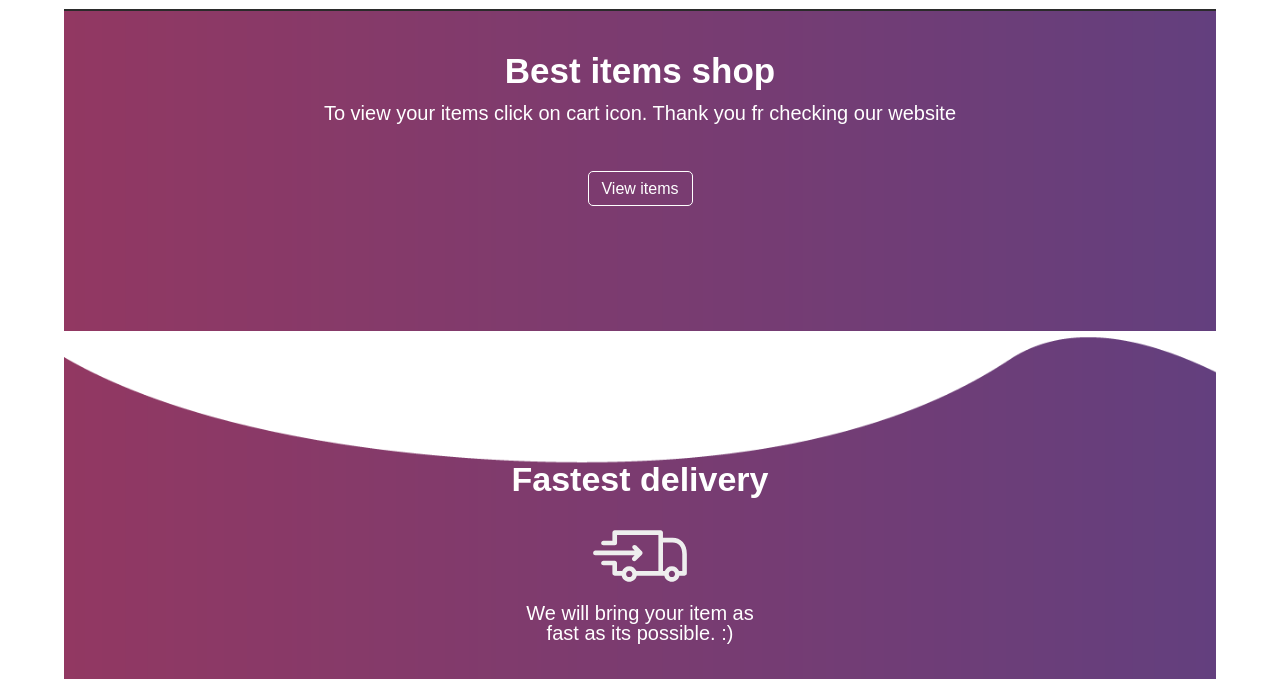
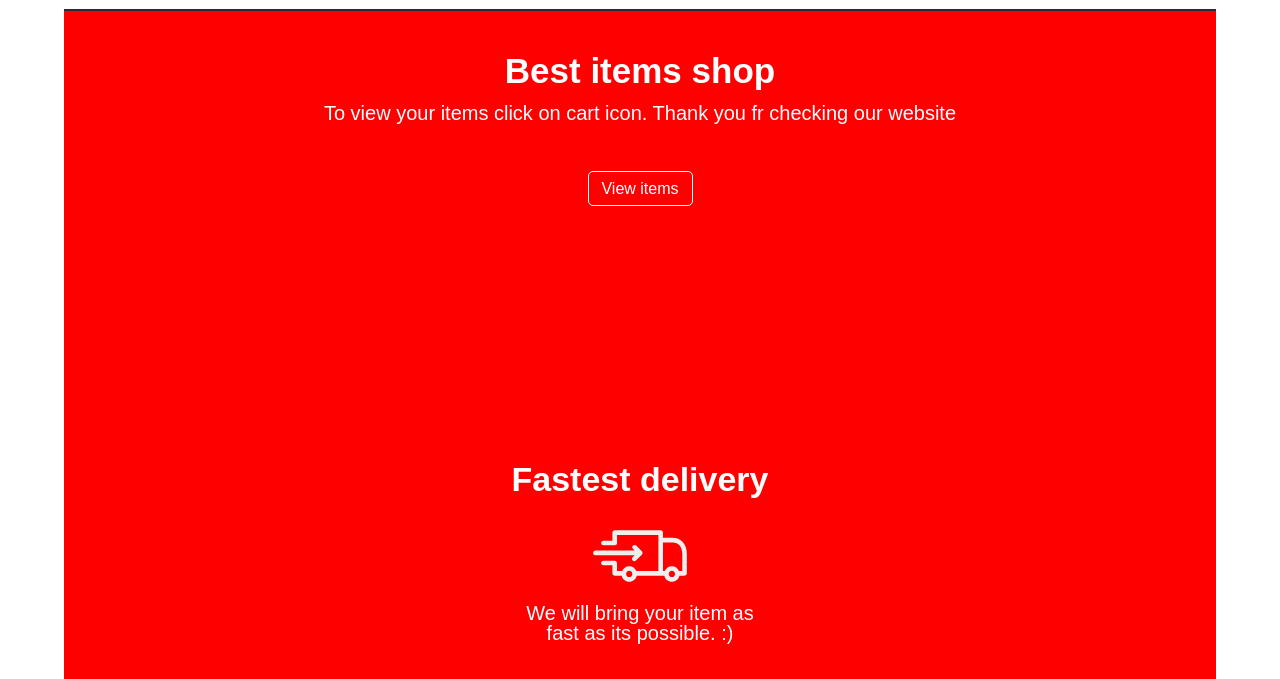
Before and after one commit to mamukinto/responsive, a plain HTML site: page index.html in a window 1280 px wide. Shown: the part 66-745 px from the top of the page. Drawn offline with Linux system fonts and the light colour scheme.

Commit message:
Add files via upload

```diff
--- a/main.css
+++ b/main.css
@@ -165,9 +165,7 @@ main {
 .header-section {
   width: 100%;
   height: 40vh;
-  background-image: url(bg.png);
-  background-size: cover;
-  background-repeat: no-repeat;
+  background-color: red;
   text-align: center;
   color: white;
   display: flex;
@@ -208,9 +206,7 @@ main {
 .features-section {
   width: 100%;
   height: 125vh;
-  background-image: url(bg2.png);
-  background-size: cover;
-  background-repeat: no-repeat;
+  background-color: red;
   text-align: center;
   color: white;
   display: flex;
@@ -255,7 +251,7 @@ main {
 
 .info {
   width: 100%;
-  background-color: purple;
+  background-color: red;
   color: #FFF;
   height: 200px;
   margin-top: 50px;
@@ -283,7 +279,7 @@ form {
   display: flex;
   flex-direction: column;
   padding: 20px;
-  background-color: purple;
+  background-color: red;
   margin-top: 50px;
   color: white;
 }
```
